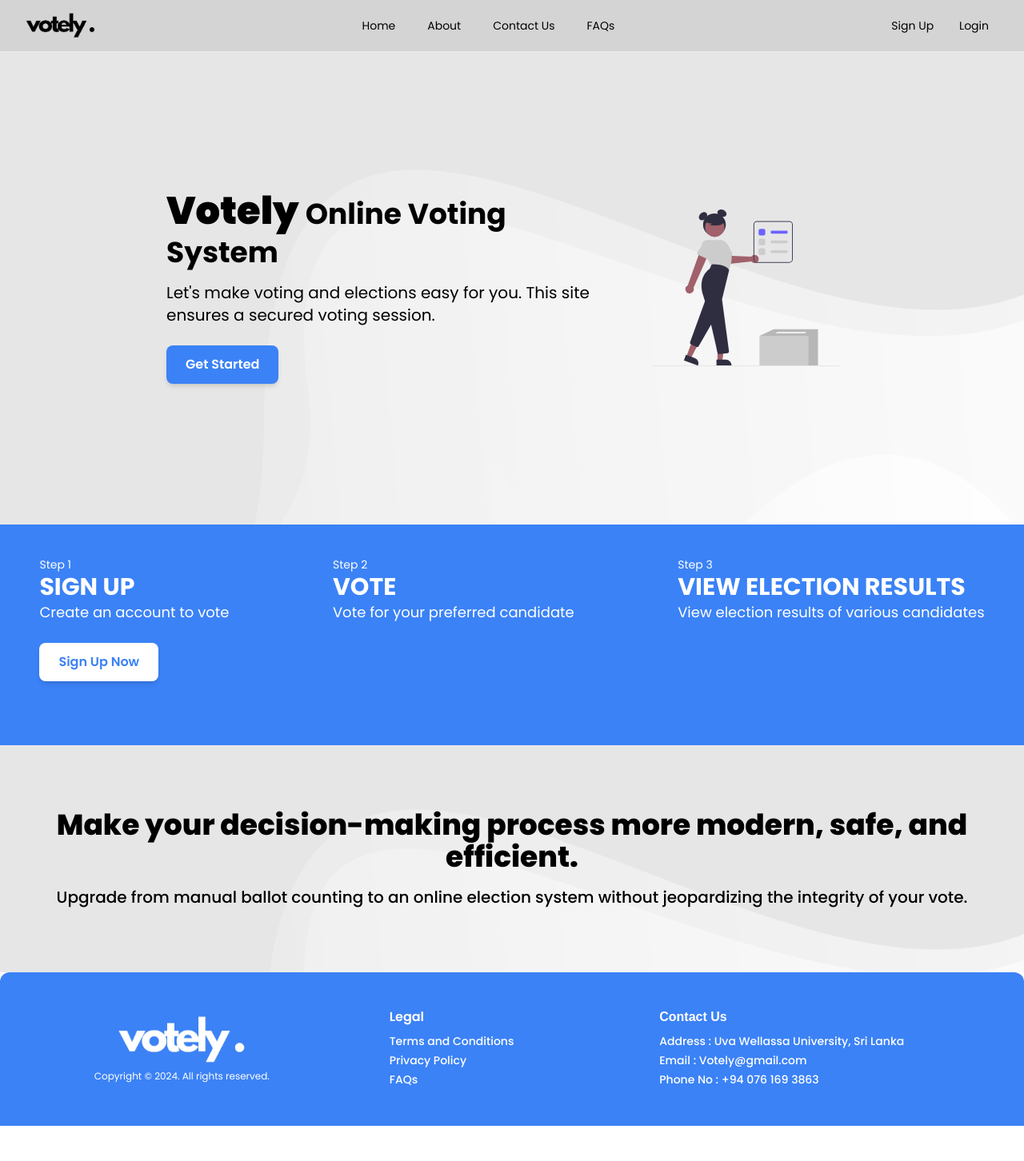
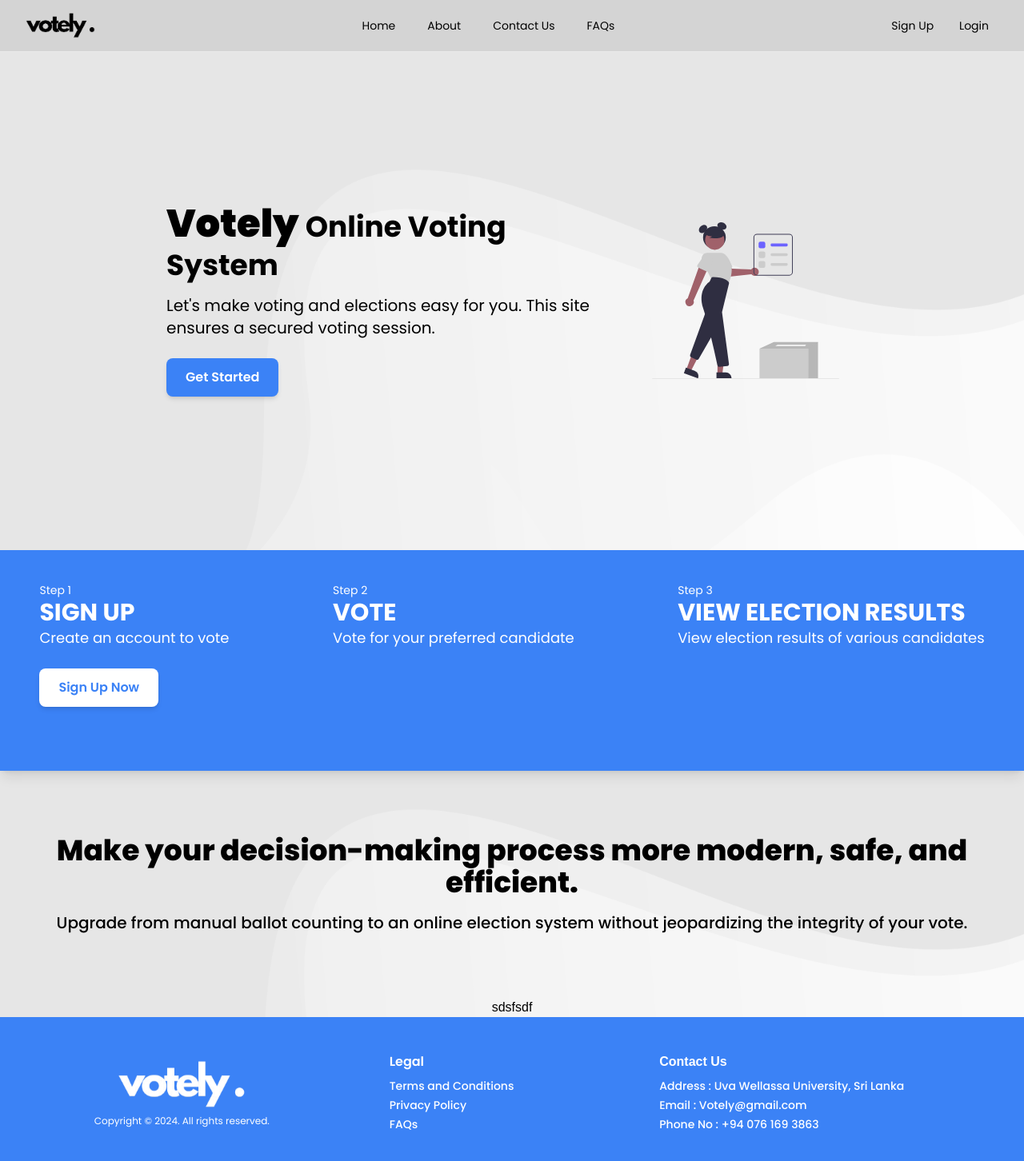
Before and after one commit to udithayeshmantha/Votely-E-voting-system, a React (Create React App) app: page / in a window 1280 px wide. Shown: the top 1452 px of the page at 80% size. Before the commit the page ends 1408 px from the top, so only its background shows below. Built offline with nearby package versions, Linux system fonts and the light colour scheme.

Commit message:
Refactor Footer and Home components for improved layout and styling

```diff
--- a/src/components/Footer.js
+++ b/src/components/Footer.js
@@ -4,12 +4,14 @@ import Logo from "../assets/logo_white.png";
 
 const Footer = () => {
   return (
-    <div className="flex justify-evenly bg-blue-500 text-white h-48 rounded-t-xl ">
+    <div className="flex justify-evenly bg-blue-500 text-white h-48  ">
       <div className="justify-items-center content-center space-y-2 ">
         <a href="#" className="">
           <img src={Logo} alt="" className="w-40 " />
         </a>
-        <div className="text-xs font-Poppins">Copyright © 2024. All rights reserved.</div>
+        <div className="text-xs font-Poppins">
+          Copyright © 2024. All rights reserved.
+        </div>
       </div>
       <div className="justify-items-left p-8 content-center hidden md:block">
         <div className="font-semibold pb-2 font-Poppins">Legal</div>
--- a/src/pages/Home.js
+++ b/src/pages/Home.js
@@ -8,7 +8,7 @@ const Home = () => {
       className="bg-cover bg-center bg-fixed "
       style={{ backgroundImage: `url(${Bg})` }}
     >
-      <div className=" flex flex-col lg:flex-row justify-around items-center gap-5 px-20 py-60 md:px-20 md:py-52 lg:px-52  lg:py-44 ">
+      <div className=" flex flex-col lg:flex-row justify-around items-center gap-5 px-20 py-60 md:px-20 md:py-52 lg:px-52  lg:py-48 ">
         <div className="text-center lg:text-left ">
           <div className="font-black text-3xl md:text-4xl lg:text-5xl font-Poppins">
             Votely{" "}
@@ -33,7 +33,7 @@ const Home = () => {
         </div>
       </div>
 
-      <div className="bg-blue-500 flex flex-col lg:flex-row justify-evenly lg:items-start items-center text-left ">
+      <div className="bg-blue-500 flex flex-col lg:flex-row justify-evenly lg:items-start items-center text-left shadow-lg">
         <div className=" text-white p-10 lg:pr-20 lg:pl-5 lg:pb-20 lg:pt-10  lg:mb-0 justify-items-center lg:justify-items-start">
           <div className="text-sm font-Poppins">Step 1</div>
           <div className="text-3xl font-bold font-Poppins">SIGN UP</div>
@@ -73,6 +73,9 @@ const Home = () => {
           </div>
         </div>
       </div>
+      <div className="flex justify-center">
+        sdsfsdf
+      </div>
     </div>
   );
 };
--- a/tailwind.config.js
+++ b/tailwind.config.js
@@ -1,14 +1,12 @@
 /** @type {import('tailwindcss').Config} */
 module.exports = {
-  content: [
-    "./src/**/*.{js,jsx,ts,tsx}",
-  ],
+  content: ["./src/**/*.{js,jsx,ts,tsx}"],
   theme: {
     extend: {
-      fontFamily : {
+      fontFamily: {
         Poppins: ["Poppins", "sans-serif"],
       },
     },
   },
   plugins: [],
-}
+};
```
